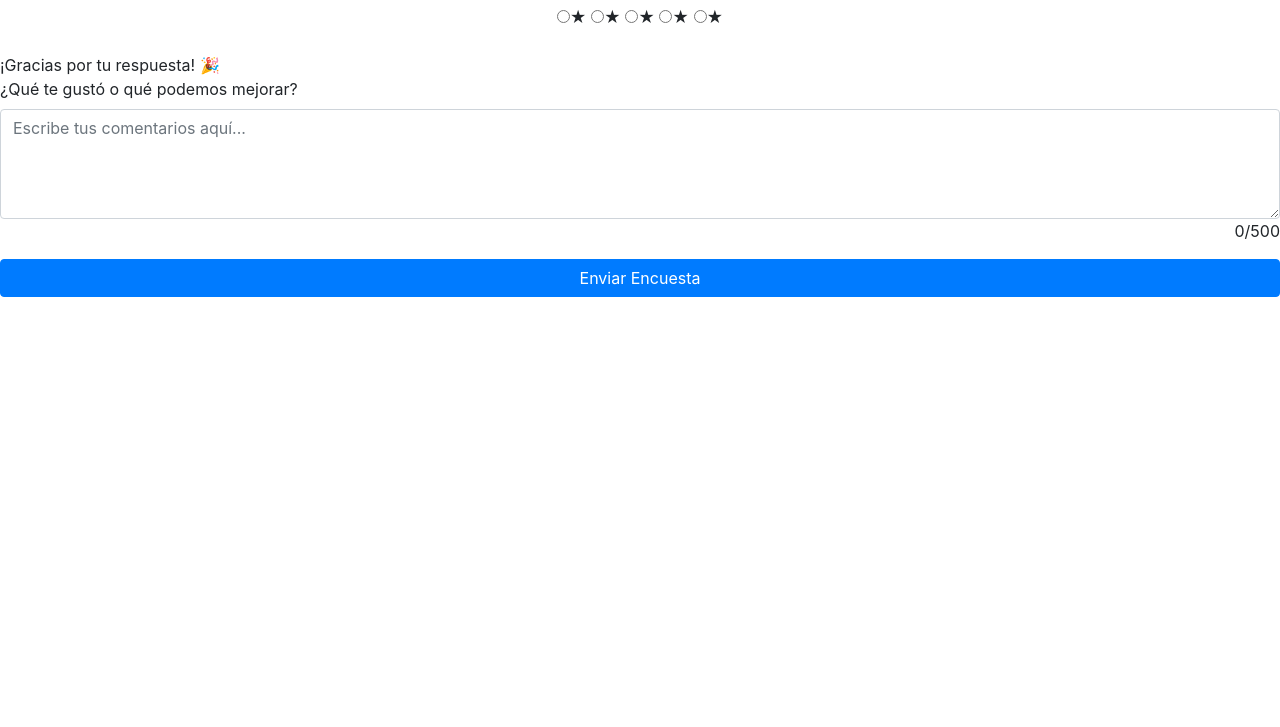
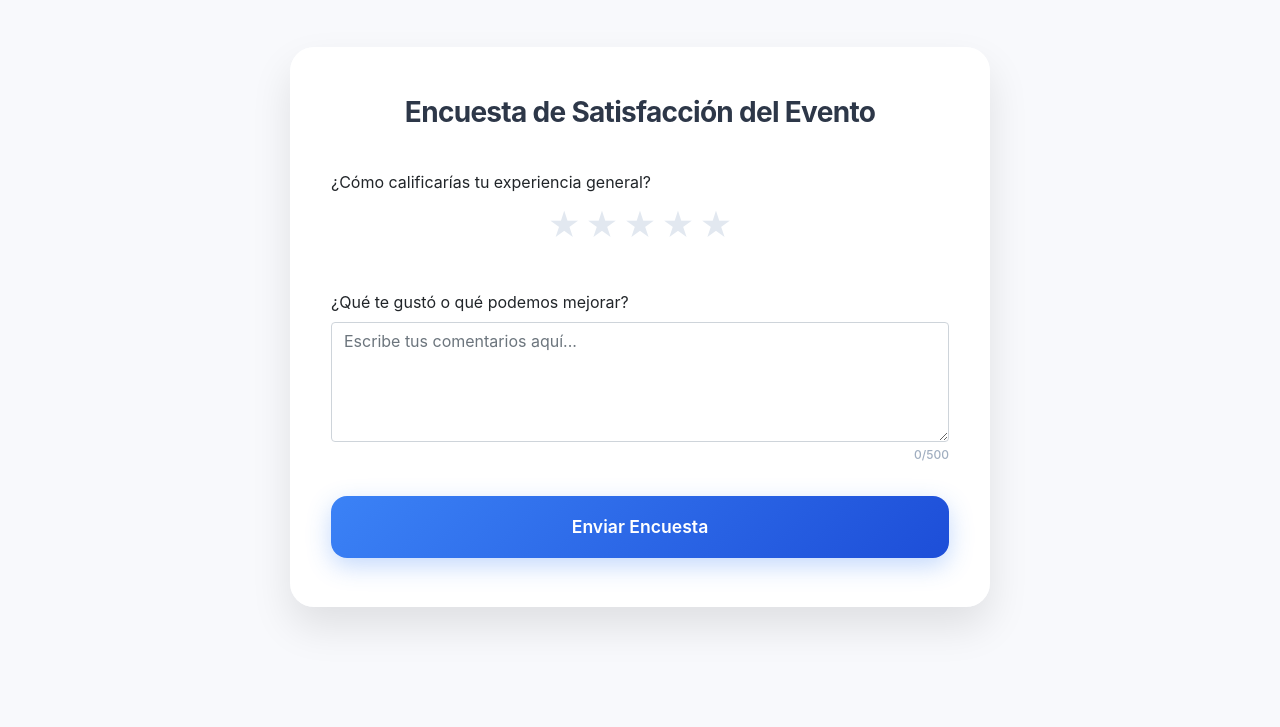
Before and after one commit to valeOsorioSantana/TicketsProyect, a website: page encuesta.html in a window 1280 px wide. Shown: the part 73-800 px from the top of the page. Drawn offline with nearby package versions, Linux system fonts and the light colour scheme; the site is published under a folder, as on GitHub Pages, so addresses that start at the root find nothing.

Commit message:
Deploy 9

```diff
--- a/encuesta.html
+++ b/encuesta.html
@@ -6,7 +6,7 @@
   <title>Encuesta de Satisfacción</title>
   <meta name="viewport" content="width=device-width, initial-scale=1.0" />
   <link href="https://cdn.jsdelivr.net/npm/bootstrap@4.6.2/dist/css/bootstrap.min.css" rel="stylesheet" />
-  <link rel="stylesheet" href="/css/encuesta.css" />
+  <link rel="stylesheet" href="./css/encuesta.css" />
 </head>
 
 <body>
@@ -42,7 +42,7 @@
     </form>
   </div>
 
-  <script src="/js/encuesta.js"></script>
+  <script src="./js/encuesta.js"></script>
 </body>
 
 </html>
```
